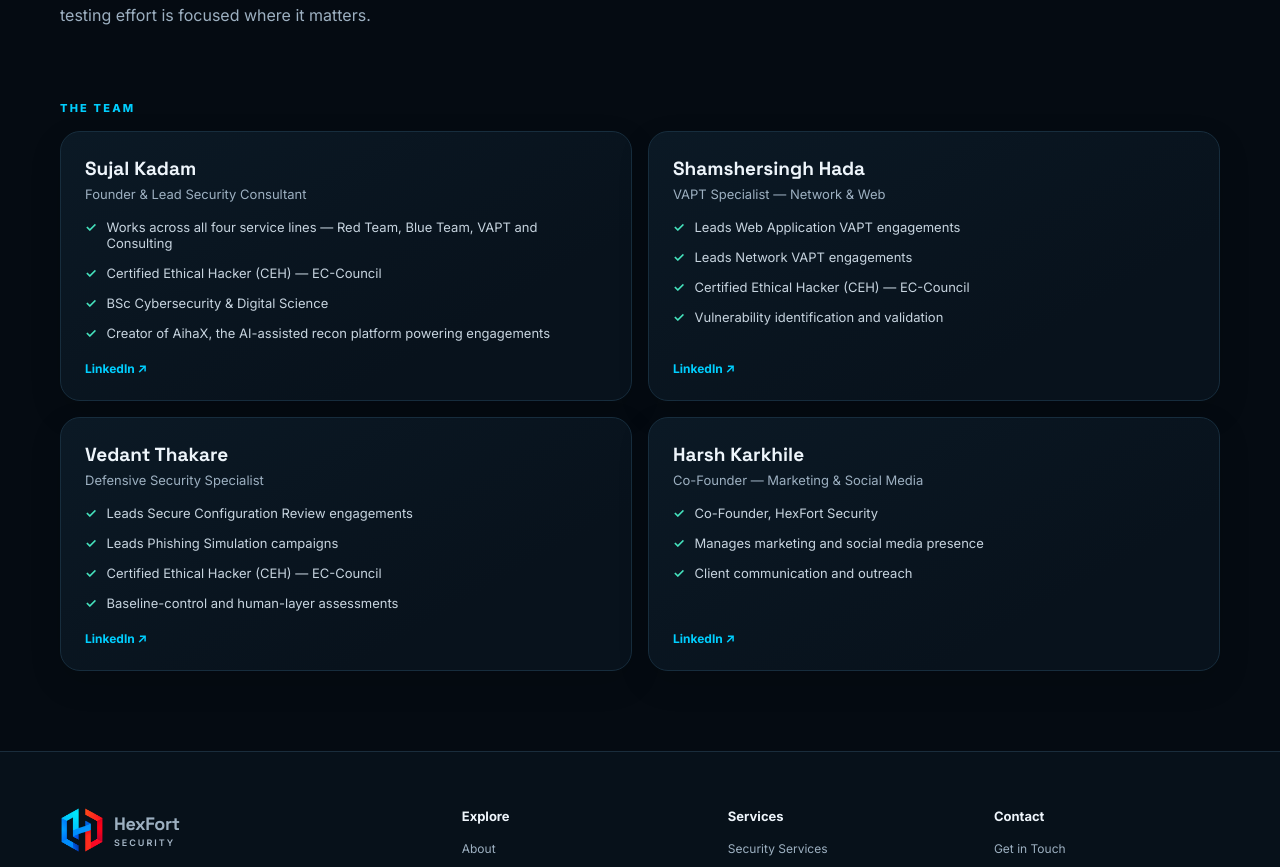
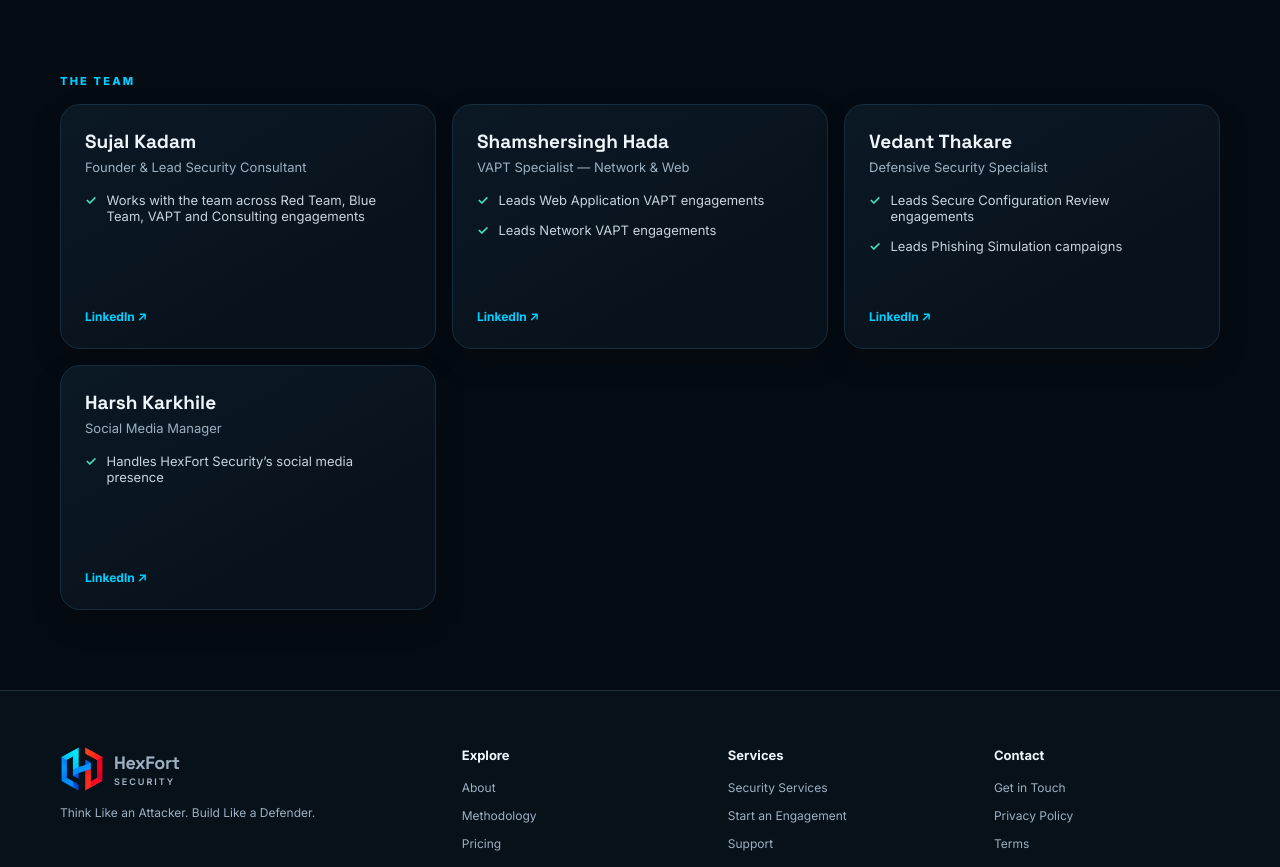
Before and after one commit to Sujal-Kadam99/HexFort-Security, a Next.js app: page /about in a window 1280 px wide. Shown: the part 679-1546 px from the top of the page. Built offline with nearby package versions, Linux system fonts and the light colour scheme.

Commit message:
Align About team roles with confirmed details

```diff
--- a/src/app/about/page.tsx
+++ b/src/app/about/page.tsx
@@ -6,10 +6,7 @@
     role: "Founder & Lead Security Consultant",
     linkedin: "https://www.linkedin.com/in/sujal-kadam-939616331/",
     bullets: [
-      "Works across all four service lines — Red Team, Blue Team, VAPT and Consulting",
-      "Certified Ethical Hacker (CEH) — EC-Council",
-      "BSc Cybersecurity & Digital Science",
-      "Creator of AihaX, the AI-assisted recon platform powering engagements",
+      "Works with the team across Red Team, Blue Team, VAPT and Consulting engagements",
     ],
   },
   {
@@ -19,8 +16,6 @@
     bullets: [
       "Leads Web Application VAPT engagements",
       "Leads Network VAPT engagements",
-      "Certified Ethical Hacker (CEH) — EC-Council",
-      "Vulnerability identification and validation",
     ],
   },
   {
@@ -30,18 +25,14 @@
     bullets: [
       "Leads Secure Configuration Review engagements",
       "Leads Phishing Simulation campaigns",
-      "Certified Ethical Hacker (CEH) — EC-Council",
-      "Baseline-control and human-layer assessments",
     ],
   },
   {
     name: "Harsh Karkhile",
-    role: "Co-Founder — Marketing & Social Media",
+    role: "Social Media Manager",
     linkedin: "https://www.linkedin.com/in/harsh-karkhile-9430a6397/",
     bullets: [
-      "Co-Founder, HexFort Security",
-      "Manages marketing and social media presence",
-      "Client communication and outreach",
+      "Handles HexFort Security’s social media presence",
     ],
   },
 ];
@@ -66,7 +57,7 @@
               We bring together offensive and defensive security perspectives to turn assessment findings into practical next steps. Engagement scope, deliverables and timelines are agreed before testing starts.
             </p>
             <p className="muted">
-              Our engagements are supported by <strong>AihaX</strong> — an AI-assisted reconnaissance platform that accelerates attack surface mapping, subdomain enumeration and open-source intelligence gathering, so testing effort is focused where it matters.
+              We use <strong>AihaX</strong> to support reconnaissance during authorized engagements. Our team reviews the results and works within the agreed scope.
             </p>
           </div>
           <div className="feature-panel">
@@ -82,7 +73,7 @@
 
         <div className="container" style={{ marginTop: 56 }}>
           <div className="eyebrow">THE TEAM</div>
-          <div className="cards" style={{ gridTemplateColumns: "repeat(2,1fr)", marginTop: 16 }}>
+          <div className="cards" style={{ marginTop: 16 }}>
             {team.map((m) => (
               <article className="service-card" key={m.name}>
                 <h3 style={{ marginBottom: 2 }}>{m.name}</h3>
```
